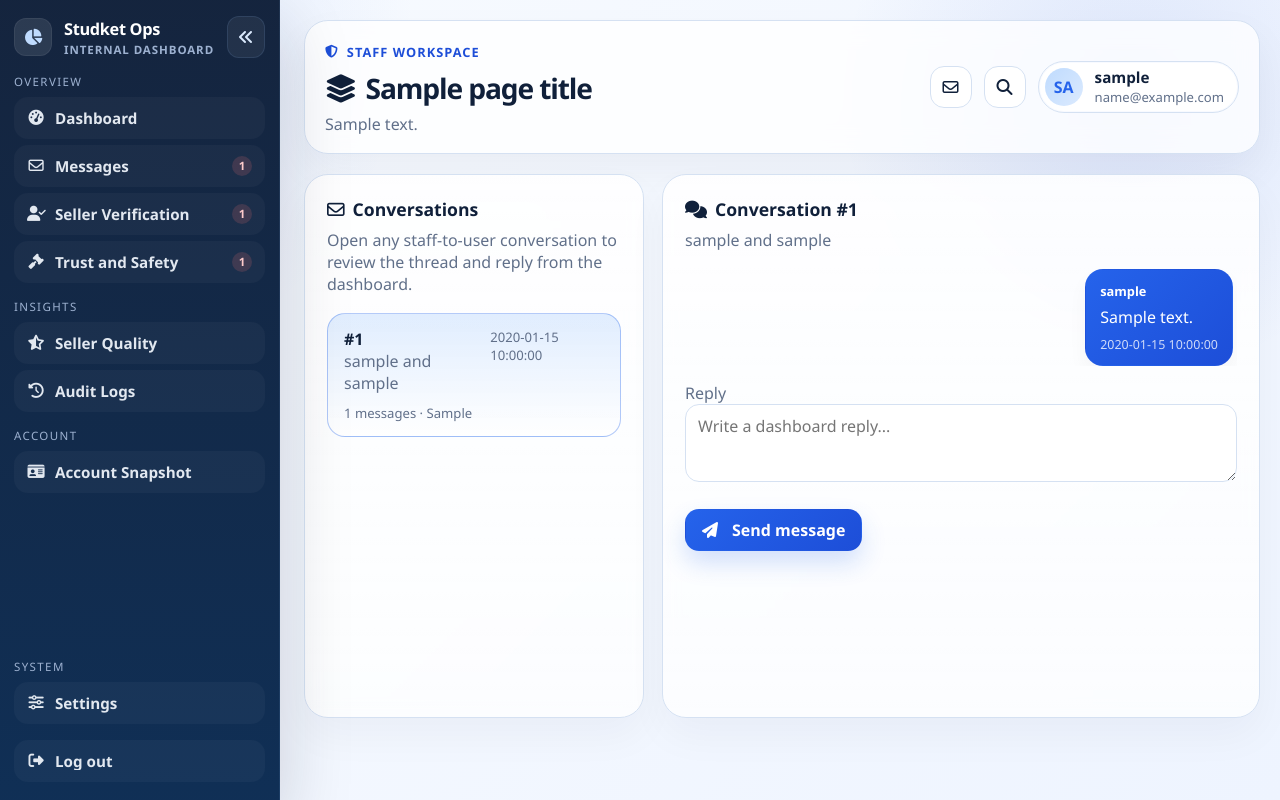
After one commit to Terriakidesu/studket-backend, a FastAPI app: template app/templates/dashboard/messages.html in a window 1280 px wide. The commit adds this page. Run offline with FastAPI, Linux system fonts and the light colour scheme; the template is opened without the code that fills it: most values are stand-ins (such as "Sample title", 1, 10 or a date in 2020); parts of the project's set-up code (start-up, migrations or seed data) failed here and were passed over.

Commit message:
feat: add dashboard messaging and seller unban actions

```diff
--- a/app/templates/dashboard/base.html
+++ b/app/templates/dashboard/base.html
@@ -437,6 +437,94 @@
     .block-spacer {
         margin-top: 16px;
     }
+    .chat-layout {
+        display: grid;
+        grid-template-columns: minmax(280px, 340px) minmax(0, 1fr);
+        gap: 18px;
+        align-items: stretch;
+    }
+    .chat-sidebar,
+    .chat-thread {
+        min-height: 68vh;
+    }
+    .chat-list {
+        display: grid;
+        gap: 10px;
+    }
+    .chat-card {
+        display: block;
+        padding: 14px 16px;
+        border: 1px solid var(--line);
+        border-radius: 18px;
+        text-decoration: none;
+        color: var(--ink);
+        background: rgba(255,255,255,0.58);
+        transition: transform .18s ease, border-color .18s ease, box-shadow .18s ease;
+    }
+    .chat-card:hover {
+        transform: translateY(-1px);
+        border-color: rgba(37, 99, 235, 0.22);
+        box-shadow: 0 12px 24px rgba(16, 32, 58, 0.05);
+    }
+    .chat-card.active {
+        border-color: rgba(37, 99, 235, 0.34);
+        background: linear-gradient(180deg, rgba(219, 234, 254, 0.86), rgba(255,255,255,0.82));
+    }
+    .chat-header {
+        display: flex;
+        align-items: flex-start;
+        justify-content: space-between;
+        gap: 12px;
+        margin-bottom: 10px;
+    }
+    .chat-meta {
+        font-size: .82rem;
+        color: var(--muted);
+    }
+    .message-stack {
+        display: grid;
+        gap: 12px;
+        max-height: 56vh;
+        overflow-y: auto;
+        padding-right: 4px;
+    }
+    .message-row {
+        display: flex;
+    }
+    .message-row.outbound {
+        justify-content: flex-end;
+    }
+    .message-bubble {
+        max-width: min(78%, 680px);
+        padding: 12px 14px;
+        border-radius: 18px;
+        background: rgba(255,255,255,0.82);
+        border: 1px solid var(--line);
+        box-shadow: 0 10px 20px rgba(15, 23, 42, 0.04);
+    }
+    .message-row.outbound .message-bubble {
+        background: linear-gradient(135deg, var(--accent), var(--accent-strong));
+        color: white;
+        border-color: transparent;
+    }
+    .message-author {
+        font-size: .8rem;
+        font-weight: 700;
+        margin-bottom: 6px;
+    }
+    .message-time {
+        margin-top: 8px;
+        font-size: .78rem;
+        color: var(--muted);
+    }
+    .message-row.outbound .message-time {
+        color: rgba(255,255,255,0.78);
+    }
+    .composer {
+        margin-top: 16px;
+        display: grid;
+        gap: 12px;
+    }
     @media (max-width: 1180px) {
         .dashboard-shell {
             width: 100%;
@@ -491,7 +579,7 @@
         }
     }
     @media (max-width: 1100px) {
-        .metrics, .content-grid, .mini-grid { grid-template-columns: 1fr; }
+        .metrics, .content-grid, .mini-grid, .chat-layout { grid-template-columns: 1fr; }
     }
     @media (max-width: 760px) {
         .navbar { flex-direction: column; align-items: flex-start; }
@@ -524,6 +612,7 @@
                 <p class="sidebar-title">Overview</p>
                 <nav class="sidebar-nav">
                     <a class="sidebar-link {% if active_page == 'overview' %}active{% endif %}" href="/dashboard" title="Dashboard"><i class="fa-solid fa-gauge-high"></i><span class="sidebar-text">Dashboard</span></a>
+                    <a class="sidebar-link {% if active_page == 'messages' %}active{% endif %}" href="/dashboard/messages" title="Messages"><i class="fa-regular fa-envelope"></i><span class="sidebar-text">Messages</span>{% if conversation_count %}<span class="sidebar-badge">{{ conversation_count }}</span>{% endif %}</a>
                     <a class="sidebar-link {% if active_page == 'verification' %}active{% endif %}" href="/dashboard/verifications" title="Seller Verification"><i class="fa-solid fa-user-check"></i><span class="sidebar-text">Seller Verification</span>{% if pending_verification_count %}<span class="sidebar-badge">{{ pending_verification_count }}</span>{% endif %}</a>
                     <a class="sidebar-link {% if active_page == 'moderation' %}active{% endif %}" href="/dashboard/moderation" title="Trust and Safety"><i class="fa-solid fa-gavel"></i><span class="sidebar-text">Trust and Safety</span>{% if pending_moderation_count %}<span class="sidebar-badge">{{ pending_moderation_count }}</span>{% endif %}</a>
                 </nav>
@@ -571,9 +660,9 @@
                     <p>{{ page_description }}</p>
                 </div>
                 <div class="actions">
-                    <button type="button" class="button nav-icon" aria-label="Messages">
+                    <a href="/dashboard/messages" class="button nav-icon" aria-label="Messages">
                         <i class="fa-regular fa-envelope"></i>
-                    </button>
+                    </a>
                     <button type="button" class="button nav-icon" aria-label="Search">
                         <i class="fa-solid fa-magnifying-glass"></i>
                     </button>
--- /dev/null
+++ b/app/templates/dashboard/messages.html
@@ -0,0 +1,65 @@
+{% extends "dashboard/base.html" %}
+
+{% block dashboard_content %}
+<section class="chat-layout">
+    <article class="panel chat-sidebar">
+        <h2><i class="fa-regular fa-envelope" style="margin-right:8px;"></i>Conversations</h2>
+        <p class="lead">Open any staff-to-user conversation to review the thread and reply from the dashboard.</p>
+        <div class="chat-list">
+            {% for conversation in conversations %}
+            <a class="chat-card {% if selected_conversation and selected_conversation.conversation_id == conversation.conversation_id %}active{% endif %}" href="/dashboard/messages?conversation_id={{ conversation.conversation_id }}">
+                <div class="chat-header">
+                    <div>
+                        <strong>#{{ conversation.conversation_id }}</strong><br>
+                        <span class="muted">{{ conversation.participant1_username or "unknown" }} and {{ conversation.participant2_username or "unknown" }}</span>
+                    </div>
+                    <span class="chat-meta">{{ conversation.last_message_at or conversation.created_at or "-" }}</span>
+                </div>
+                <div class="chat-meta">
+                    {{ conversation.message_count }} messages
+                    {% if conversation.conversation_type %}
+                    · {{ conversation.conversation_type }}
+                    {% endif %}
+                </div>
+            </a>
+            {% else %}
+            <div class="detail-card muted">No conversations available yet.</div>
+            {% endfor %}
+        </div>
+    </article>
+
+    <article class="panel chat-thread">
+        {% if selected_conversation %}
+        <h2><i class="fa-solid fa-comments" style="margin-right:8px;"></i>Conversation #{{ selected_conversation.conversation_id }}</h2>
+        <p class="lead">{{ selected_conversation.participant1_username or "unknown" }} and {{ selected_conversation.participant2_username or "unknown" }}</p>
+        <div class="message-stack">
+            {% for message in conversation_messages %}
+            <div class="message-row {% if message.sender_id == account.account_id %}outbound{% endif %}">
+                <article class="message-bubble">
+                    <div class="message-author">{{ message.sender_username or "unknown sender" }}</div>
+                    <div>{{ message.message_text or "" }}</div>
+                    <div class="message-time">{{ message.sent_at or "-" }}</div>
+                </article>
+            </div>
+            {% else %}
+            <div class="detail-card muted">No messages in this conversation yet.</div>
+            {% endfor %}
+        </div>
+        <form class="composer" method="post" action="/dashboard/messages/{{ selected_conversation.conversation_id }}/send">
+            <input type="hidden" name="csrf_token" value="{{ csrf_token }}">
+            <div>
+                <label class="muted" for="message_text">Reply</label>
+                <textarea id="message_text" name="message_text" placeholder="Write a dashboard reply..." required></textarea>
+            </div>
+            <div class="row-actions">
+                <button type="submit" class="primary"><i class="fa-solid fa-paper-plane" style="margin-right:6px;"></i>Send message</button>
+            </div>
+        </form>
+        {% else %}
+        <h2><i class="fa-solid fa-comments" style="margin-right:8px;"></i>Messages</h2>
+        <p class="lead">No conversation selected yet.</p>
+        <div class="detail-card muted">Choose a conversation from the left to view or send messages.</div>
+        {% endif %}
+    </article>
+</section>
+{% endblock %}
--- a/app/templates/dashboard/overview.html
+++ b/app/templates/dashboard/overview.html
@@ -114,6 +114,8 @@
                 <a class="button" href="/dashboard/audit"><i class="fa-solid fa-arrow-right" style="margin-right:6px;"></i>Open Audit Page</a>
             </div>
         </article>
+
+        {% include "dashboard/_messages_preview.html" %}
     </div>
 
     <div class="stack">
```
Also changed, not shown: app/templates/dashboard/_messages_preview.html (added, +32 -0 lines), app/templates/dashboard/_moderation.html (+7 -0 lines), app/web/pages/auth.py (+194 -3 lines).
